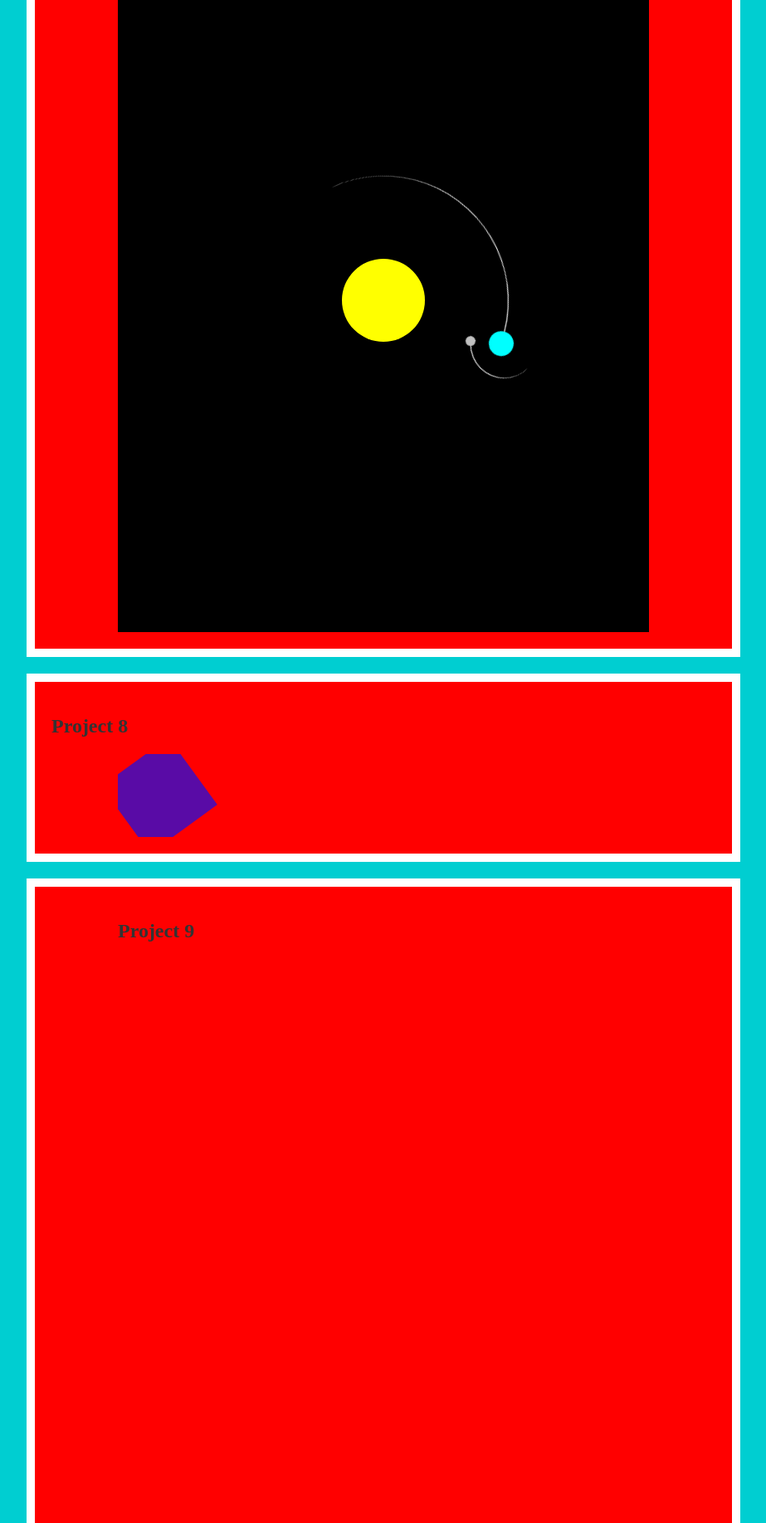
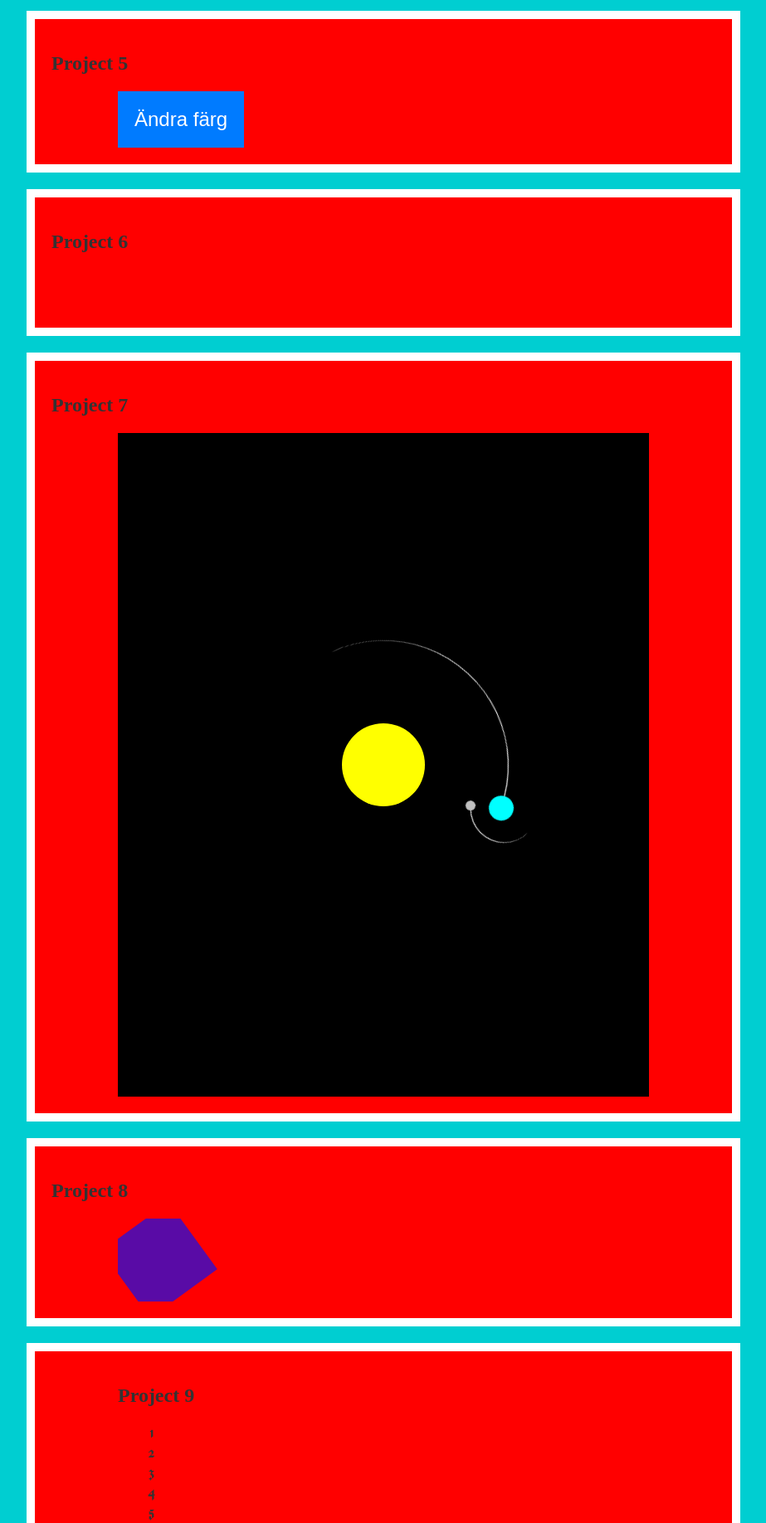
Before and after one commit to FEUE256/FEUE256.github.io, a PHP site: page /projects.chat.openai.com.html in a window 1280 px wide. Shown: the top 1836 px of the page at 83% size, without its empty margins (178-1101 px from the left). Run offline with PHP 8.4, Linux system fonts and the light colour scheme; some web fonts are replaced.

Commit message:
Update index.chat.openai.com.css

```diff
--- a/index.chat.openai.com.css
+++ b/index.chat.openai.com.css
@@ -7,16 +7,6 @@
     font-weight: normal;
     font-style: normal;
 }
-
-@font-face {
-    font-family: 'XXXX';
-    src: url(Fonts/IrisUPC.ttf) format('woff2'), /* För moderna webbläsare */
-         url(Fonts/IrisUPC.ttf) format('woff'), /* För äldre webbläsare */
-         url(Fonts/IrisUPC.ttf) format('truetype'); /* För äldre webbläsare som inte stödjer woff */
-    font-weight: normal;
-    font-style: normal;
-}
-
 
 @font-face {
     font-family: 'FEUE_fonts';
@@ -33,17 +23,12 @@
     font-style: normal;
 }
 
-.XXXX {
-    font-family: 'XXXX';
-}
-
 body {
     font-family: 'Verdana', sans-serif;
     background-color: #00CED1;
     margin: 0;
     padding: 0;
     color: #333;
-        height: 10000000px;
     overflow-y: scroll;
 }
 h2 {
@@ -54,9 +39,6 @@ h2 {
     width: 80%;
     margin: auto;
     overflow: hidden;
-}
-a {
-    color: #369;
 }
 h1 {
     font-family: 'FEUE_fonts';
@@ -575,42 +557,25 @@ border-radius: 50%;
 }
 
 .item-container {
-    font-size: 13rcap;
     font-family: 'FÈUE';
-    font-weight: bolder;
-    font-style: oblique;
-    font-variant: var(#101313);
-    color: #ff0000;
-    cursor: vertical-text;
-    border-radius: silver, gold solid 51%;
-    column-gap: 2rex;
+    font-size: 24px;
+    font-style: inherit;
     text-align: center;
-    text-transform: lowercase;
     text-overflow: clip;
     text-decoration: overline, underline;
-    text-decoration-color: black;
-    text-wrap: var(#00ffaa);
-    view-transition-name: exe;
-    transition-timing-function: cubic-bezier(0.175, 0.885, 0.32, 1.275);
-    grid-auto-flow: column;
-    animation-name: run;
-    -o-transition-timing-function: cubic-bezier(0.175, 0.885, 0.32, 1.275);
+    text-decoration-color: red;
+    text-shadow: #00CED1;
+    color: rgb(#937, #369, #957);
+    column-gap: 2pt;
+    max-width: 400px;
+    min-width: 40px;
+    width: 80px;
+    height: auto;
+    animation-name: animation;
+    top: 15px;
+    bottom: 3dvb;
+    nav-index: auto;
+    hyphenate-limit-chars: unset;
+    cursor: col-resize;
+    border-radius: 50%;
 }
-
-.item {
-    font-stretch: narrower;
-}
-
-@keyframes run {
-    from, to {
-        background-color: aquamarine;
-        transform: rotate(0deg);
-    }
-    0% {
-        background-color: #a01d99;
-        transform: rotate(50deg);
-    }
-    100% {
-        background-color: lightseagreen;
-    }
-}
```
